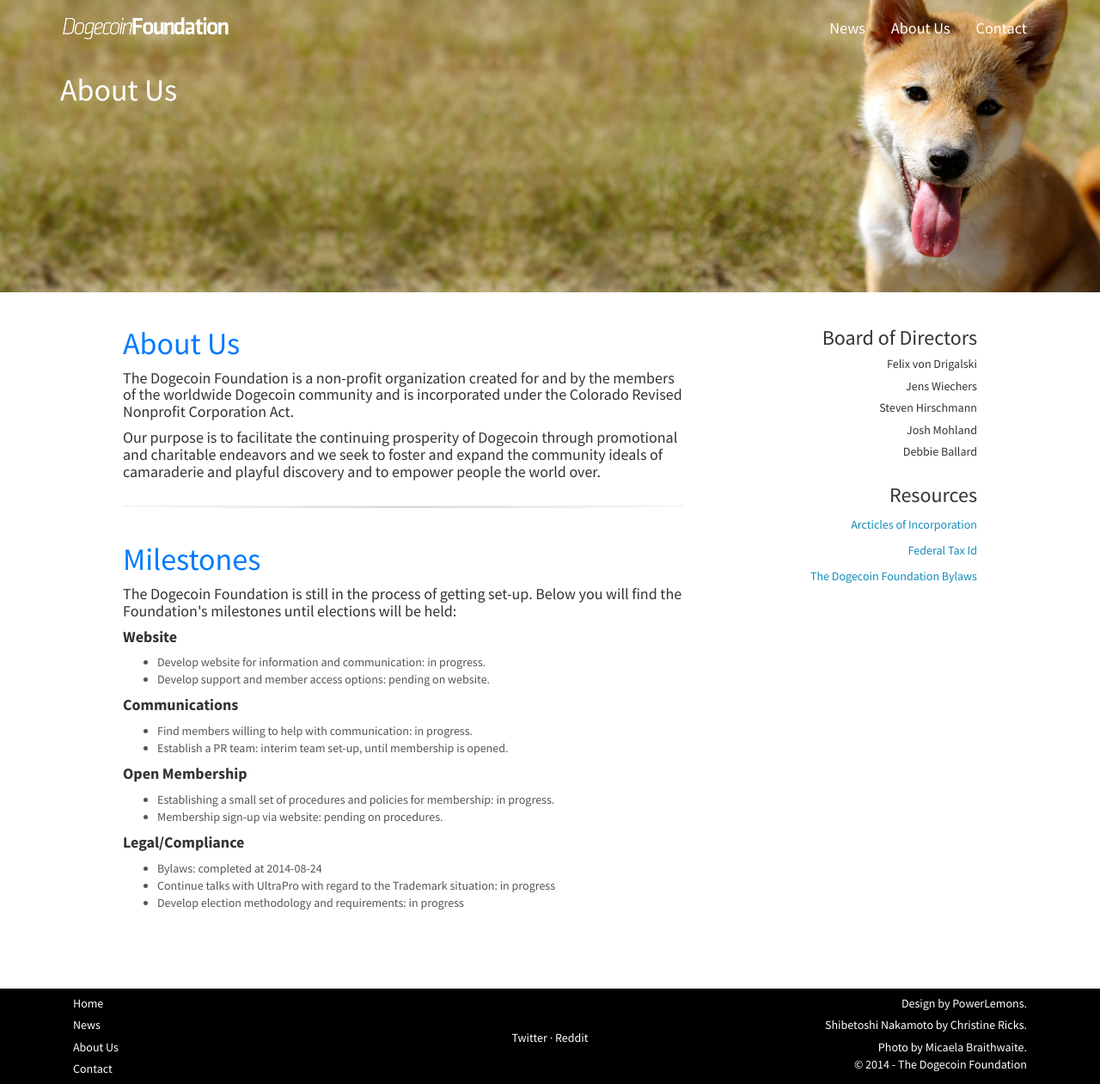
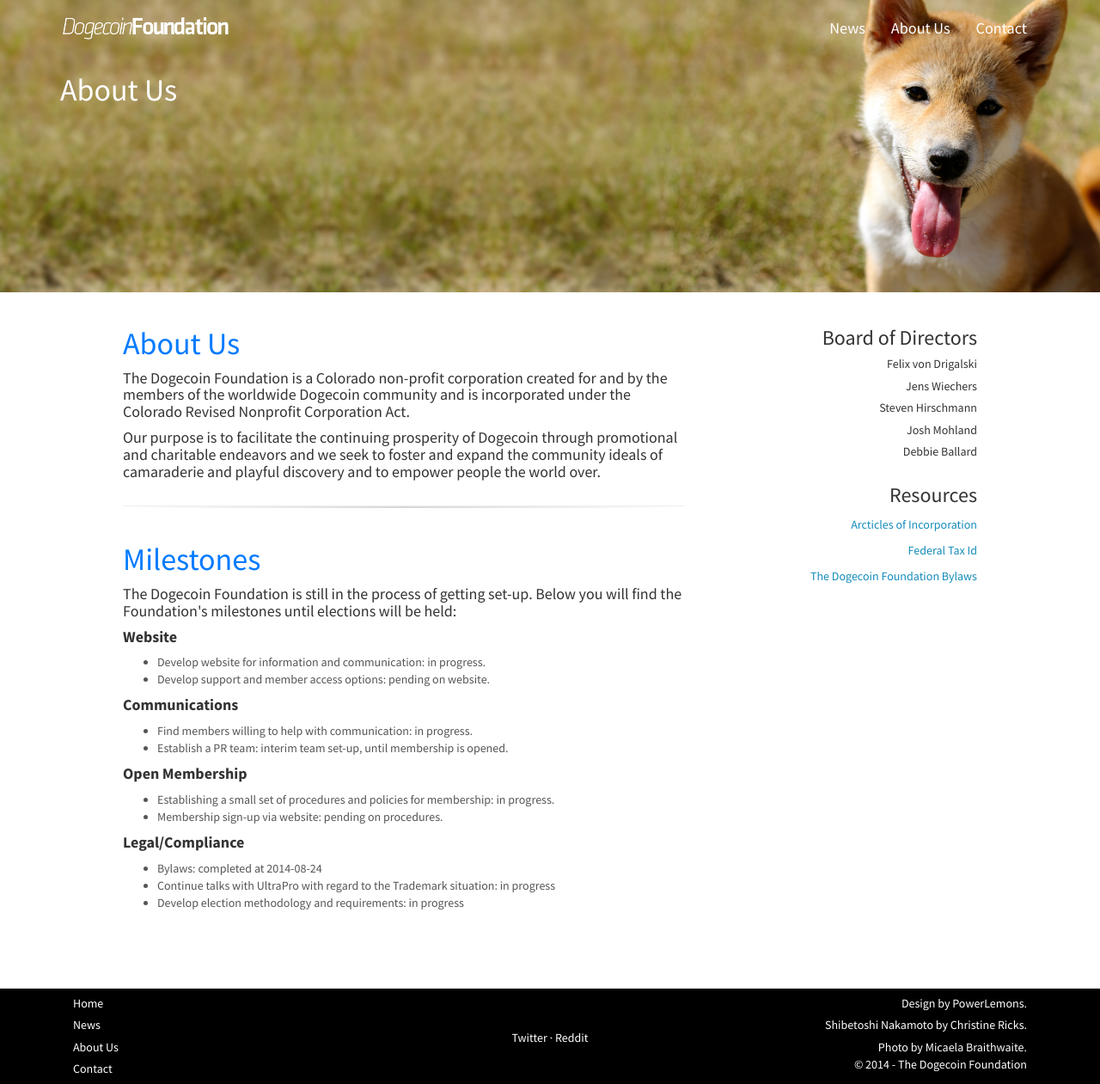
Before and after one commit to dogecoinfoundation/old-website, a Jekyll site: the page built from about.md, in a window 1280 px wide. Shown: the whole page at 86% size. Built offline with Jekyll 4.4.1, drawn with Linux system fonts in a browser that asks for light colours; nearby versions of some CDN libraries.

Commit message:
clarify Colorado non-profit corporation in about

```diff
--- a/about.md
+++ b/about.md
@@ -5,7 +5,7 @@
 
 # About Us
 
-#### The Dogecoin Foundation is a non-profit organization created for and by the members of the worldwide Dogecoin community and is incorporated under the Colorado Revised Nonprofit Corporation Act.
+#### The Dogecoin Foundation is a Colorado non-profit corporation created for and by the members of the worldwide Dogecoin community and is incorporated under the Colorado Revised Nonprofit Corporation Act.
 
 #### Our purpose is to facilitate the continuing prosperity of Dogecoin through promotional and charitable endeavors and we seek to foster and expand the community ideals of camaraderie and playful discovery and to empower people the world over.
 
```
